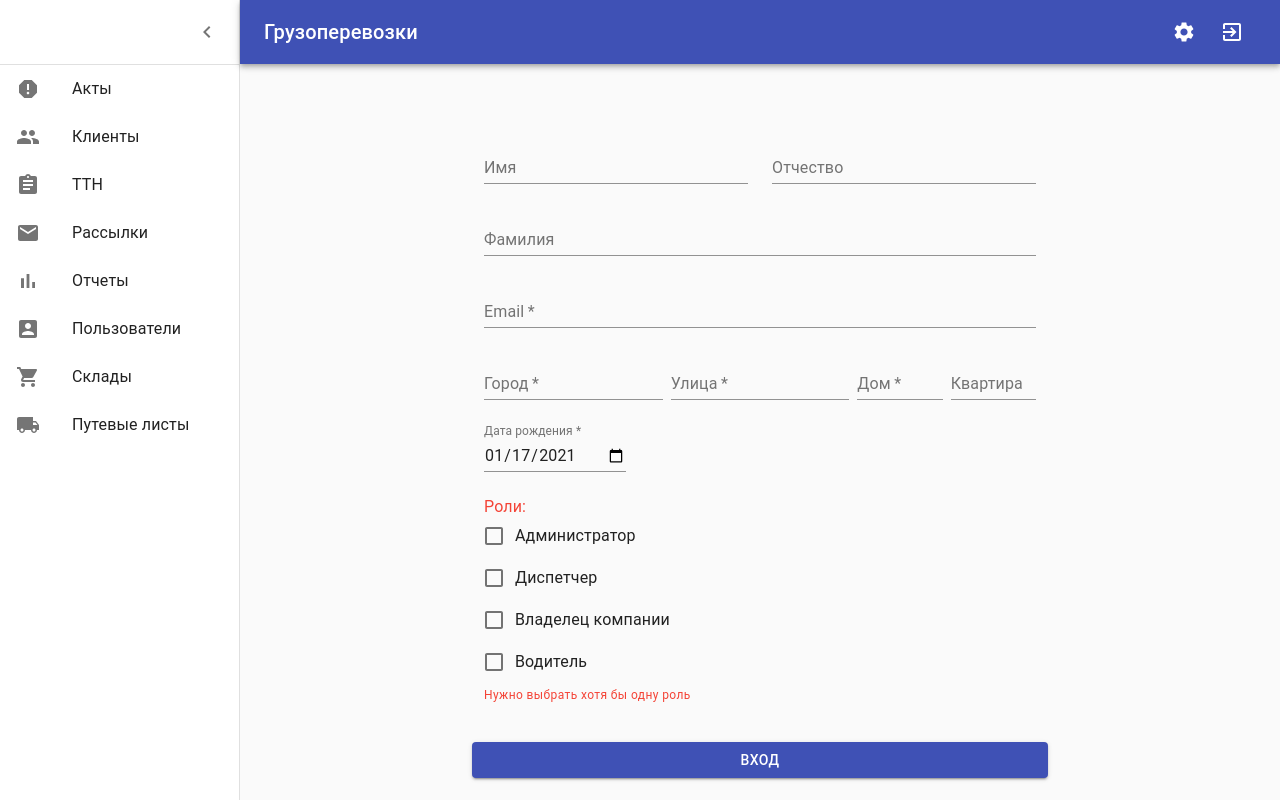
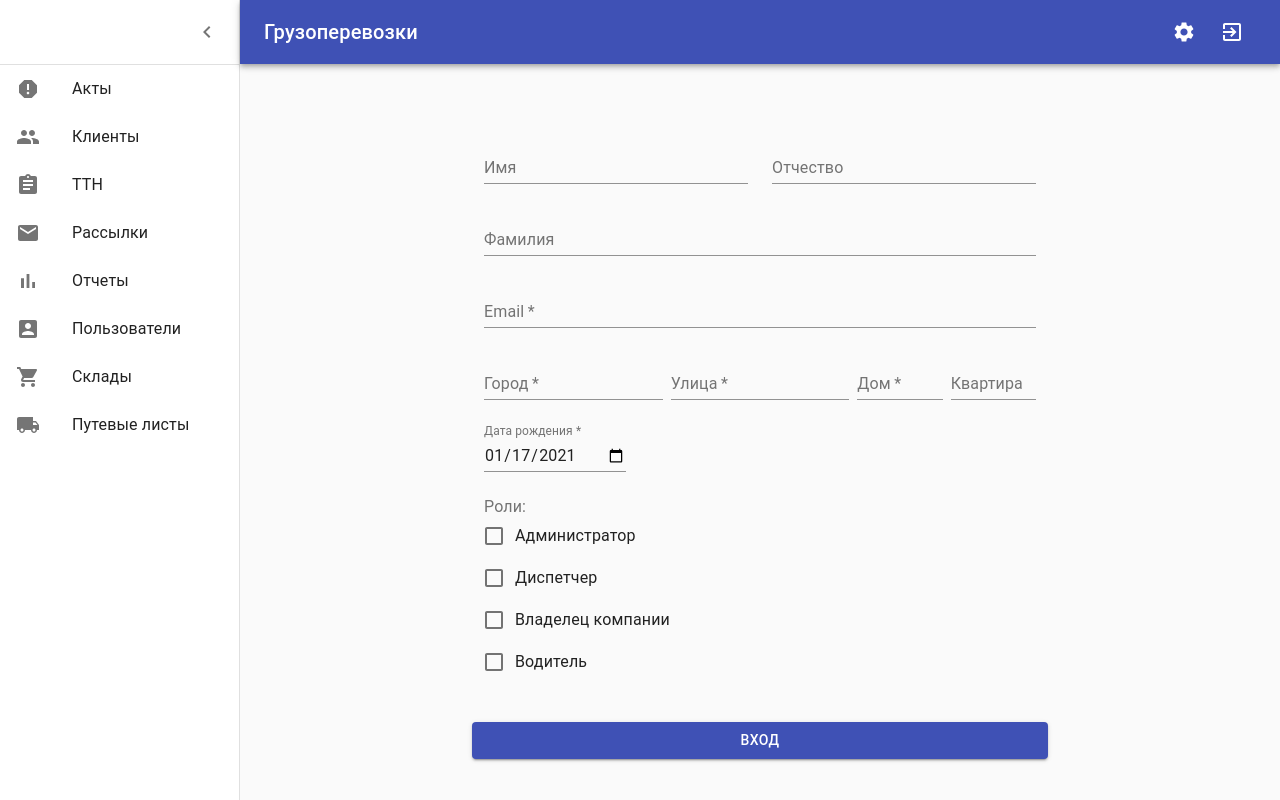
Before and after one commit to tappiola/CargoTransportation, a React (Create React App) app in the folder front/: page /new-company in a window 1280 px wide. Built offline with nearby package versions, Linux system fonts and the light colour scheme.

Commit message:
refactor: update roles validation

```diff
--- a/front/src/components/FormFields/RoleField/RoleField.jsx
+++ b/front/src/components/FormFields/RoleField/RoleField.jsx
@@ -1,6 +1,3 @@
-/* eslint-disable object-curly-newline */
-/* eslint-disable react/jsx-wrap-multilines */
-/* eslint-disable arrow-body-style */
 import React from 'react';
 
 import Grid from '@material-ui/core/Grid';
@@ -18,8 +15,12 @@ const roles = [
   { value: 'driver', label: 'Водитель' },
 ];
 
-export const RoleField = ({ inputRef, defaultValue, error }) => {
-  return (
+const validateRoles = (rolesState) => rolesState
+  && Object.values(rolesState).some((checked) => checked);
+
+export const RoleField = ({
+  inputRef, defaultValue, error, onChange,
+}) => (
   <Grid item xs={12} sm={6}>
     <FormControl error={!!error}>
       <FormLabel component="legend">Роли:</FormLabel>
@@ -27,19 +28,22 @@ export const RoleField = ({ inputRef, defaultValue, error }) => {
         {roles.map(({ value, label }) => (
           <FormControlLabel
             key={value}
-              control={
+            control={(
               <Checkbox
-                  inputRef={inputRef({ validate: () => error })}
+                inputRef={inputRef({
+                  validate: () => validateRoles(onChange),
+                })}
                 checked={defaultValue[value]}
                 name={`roles.${value}`}
               />
-              }
+              )}
             label={label}
           />
         ))}
       </FormGroup>
-        <FormHelperText>Нужно выбрать хотя бы одну роль</FormHelperText>
+      <FormHelperText>
+        {error && 'Выбирите хотя бы одну роль'}
+      </FormHelperText>
     </FormControl>
   </Grid>
 );
-};
--- a/front/src/pages/NewCompanyForm/index.jsx
+++ b/front/src/pages/NewCompanyForm/index.jsx
@@ -29,17 +29,11 @@ function SignIn({ prevUserData, resolveSubmit }) {
     roles,
   } = prevUserData;
   const {
-    register,
-    handleSubmit,
-    errors,
-    getValues,
+    register, handleSubmit, errors, watch,
   } = useForm();
-
+  const watchRoles = watch('roles');
   const handleSubmitMe = (data) => {
-    const isRoleChecked = Object.values(data.roles).some((checked) => checked);
-    if (isRoleChecked) {
-      resolveSubmit(data);
-    }
+    resolveSubmit(data);
   };
   return (
     <Container maxWidth="sm">
@@ -83,10 +77,8 @@ function SignIn({ prevUserData, resolveSubmit }) {
             <RoleField
               inputRef={register}
               defaultValue={roles}
-              error={
-                getValues().roles
-                && Object.values(getValues().roles).every((checked) => !checked)
-              }
+              error={errors.roles}
+              onChange={watchRoles}
             />
             <SubmitButton className={classes.submit} />
           </Grid>
```
Lines whose indentation alone changed are shown as unchanged.
